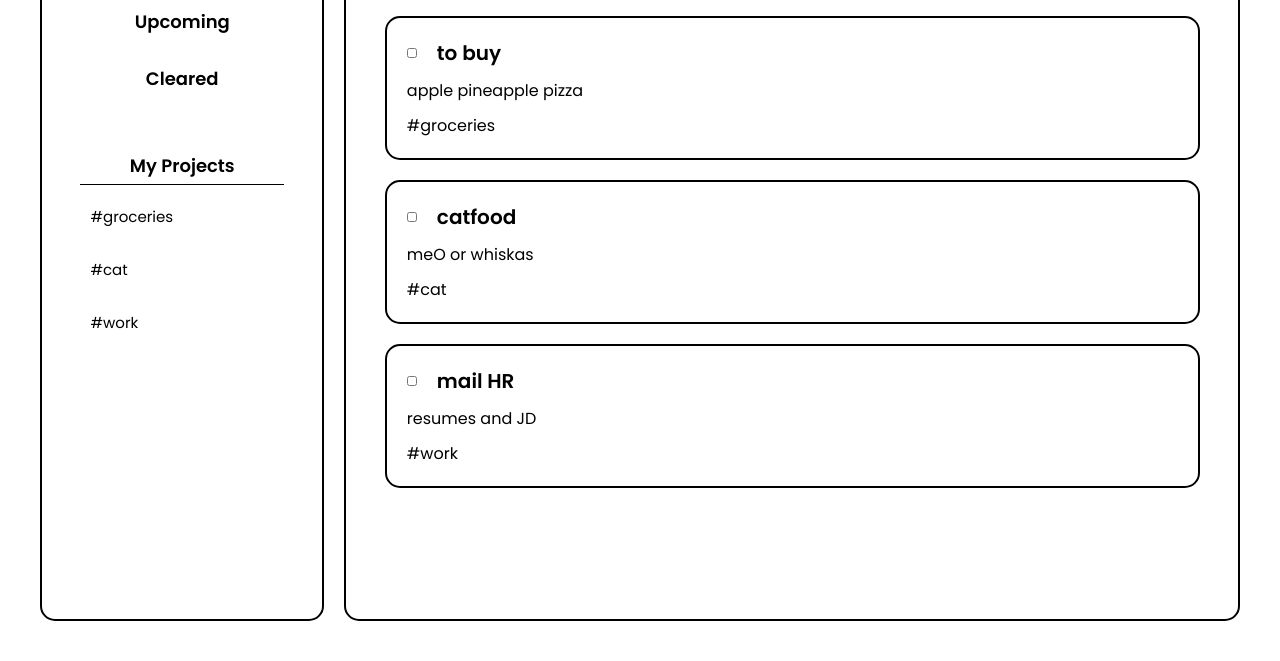
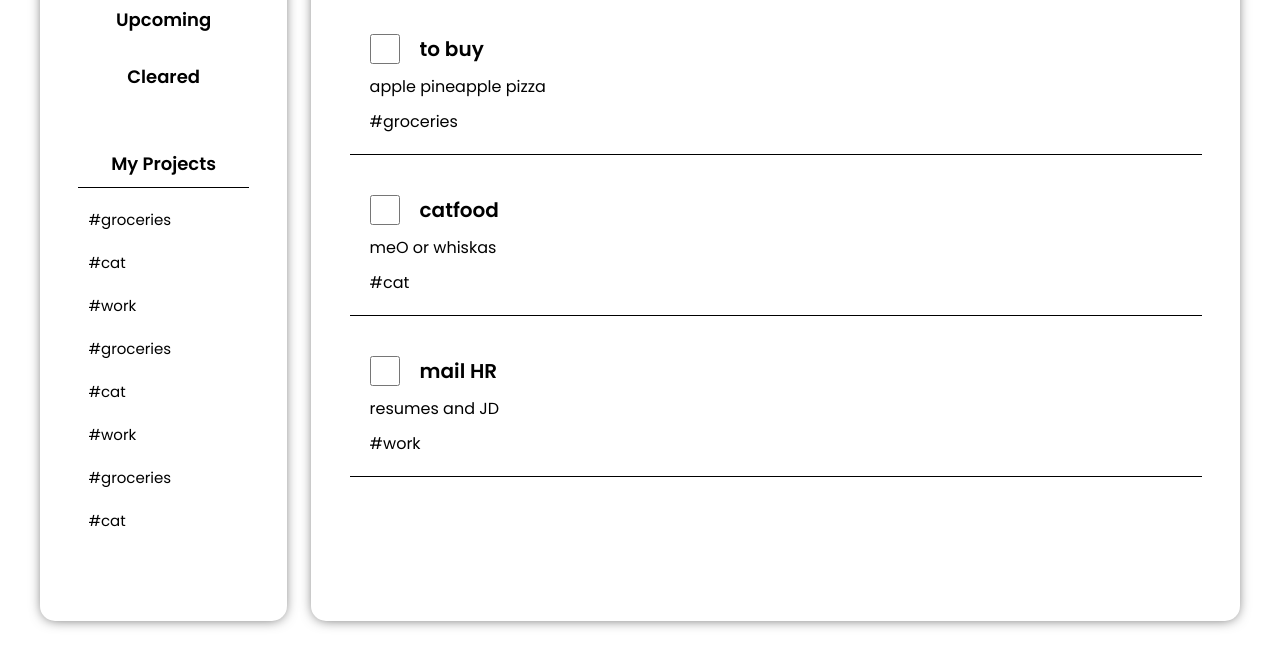
Before and after one commit to haze-09/Odin-to-do, a website built with webpack: page src/index.html in a window 1280 px wide. Shown: the part 139-800 px from the top of the page. Built offline with nearby package versions, Linux system fonts and the light colour scheme.

Commit message:
styling almost done

```diff
--- a/src/index.html
+++ b/src/index.html
@@ -14,9 +14,24 @@
         </div>
         <div id="myProj">
             <p> My Projects</p>
-            <button>#groceries</button>
-            <button>#cat</button>
-            <button>#work</button>
+            <div>
+                <button>#groceries</button>
+                <button>#cat</button>
+                <button>#work</button>
+                <button>#groceries</button>
+                <button>#cat</button>
+                <button>#work</button>
+                <button>#groceries</button>
+                <button>#cat</button>
+                <button>#work</button>
+                <button>#groceries</button>
+                <button>#cat</button>
+                <button>#work</button>
+                <button>#groceries</button>
+                <button>#cat</button>
+                <button>#work</button>
+            </div>
+
 
         </div>
 
--- a/src/style.css
+++ b/src/style.css
@@ -1,5 +1,8 @@
 @import url('https://fonts.googleapis.com/css2?family=Poppins:ital,wght@0,100;0,200;0,300;0,400;0,500;0,600;0,700;0,800;0,900;1,100;1,200;1,300;1,400;1,500;1,600;1,700;1,800;1,900&display=swap');
 
+:root {
+    --blue: rgb(159, 194, 255);
+  }
 * {
     margin: 0;
     padding: 0;
@@ -9,28 +12,28 @@
 
 body {
     display: flex;
+    gap: 3vh;
     height: 100vh;
     padding: 5vh;
-    overflow: hidden;
 }
 
 /* main content */
 body > div {
-    border: 2px solid;
+    /* border: 2px solid; */
     border-radius: 15px;
     padding: 3vw;
     height: 100%;
     display: flex;
     flex-direction: column;
+    box-shadow: 0px 1px 13px -3px rgba(0,0,0,0.7);
 }
 
 #sidebar {
     flex: 1;
-    margin-right: 2.5vh;
 }
 
 #toDo {
-    flex: 4;
+    flex: 5;
 }
 
 #title {
@@ -47,13 +50,14 @@ body > div {
 .todo {
     margin-top: 20px;
     display: grid;
-    grid-template-columns: 10px 1fr;
+    grid-template-columns: 30px 1fr;
     grid-template-rows: repeat(3, auto);
     row-gap: 10px;
     column-gap: 20px;
-    border: 2px solid;
-    border-radius: 15px;
+    border-bottom: 1px solid ;
+    /* border-radius: 15px; */
     padding: 20px;
+    position: relative;
 }
 
 .todo > :nth-child(3) {
@@ -65,6 +69,13 @@ body > div {
     font-weight: 600;
 }
 
+input:checked{
+    appearance: revert;
+    accent-color: var(--blue);
+
+}
+
+
 /* sidebar */
 #sidebar > div {
     display: flex;
@@ -74,6 +85,7 @@ body > div {
 
 #myProj {
     margin-top: 50px;
+    height: 60%;
 }
 
 button {
@@ -87,19 +99,26 @@ button {
 }
 
 button:hover {
-    background: rgb(159, 194, 255);
+    background: var(--blue);
 }
 
 #myProj > p {
     border-bottom: 1px solid;
-    padding-bottom: 5px;
+    padding-bottom: 10px;
     text-align: center;
     font-size: 18px;
     font-weight: 600;
 }
 
-#myProj > button {
+#myProj > div> button {
     align-self: flex-start;
     font-size: 15px;
     font-weight: 400;
 }
+
+#myProj>div{
+    display: flex;
+    flex-direction: column;
+
+    overflow-y: auto;
+}
```
